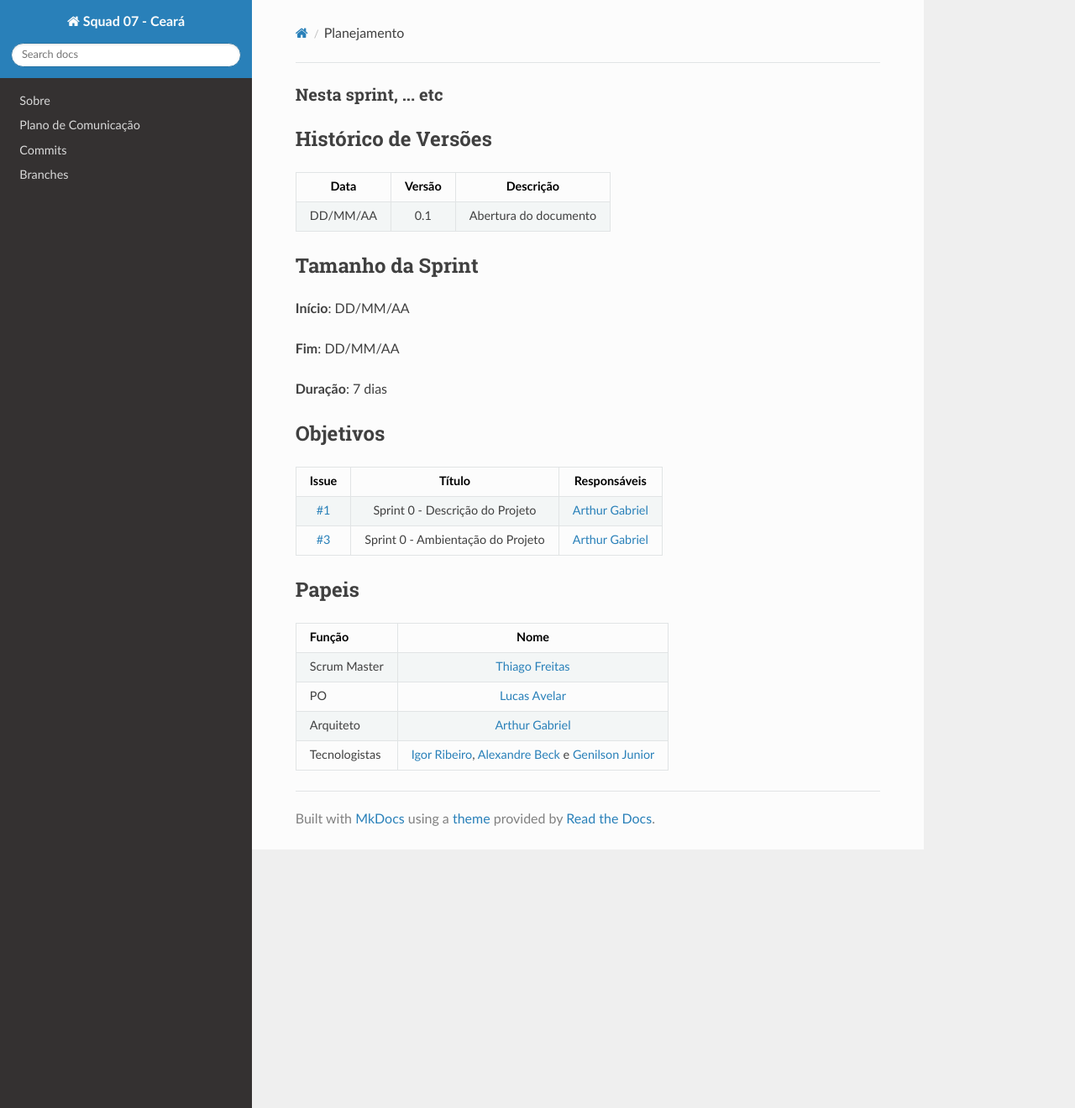
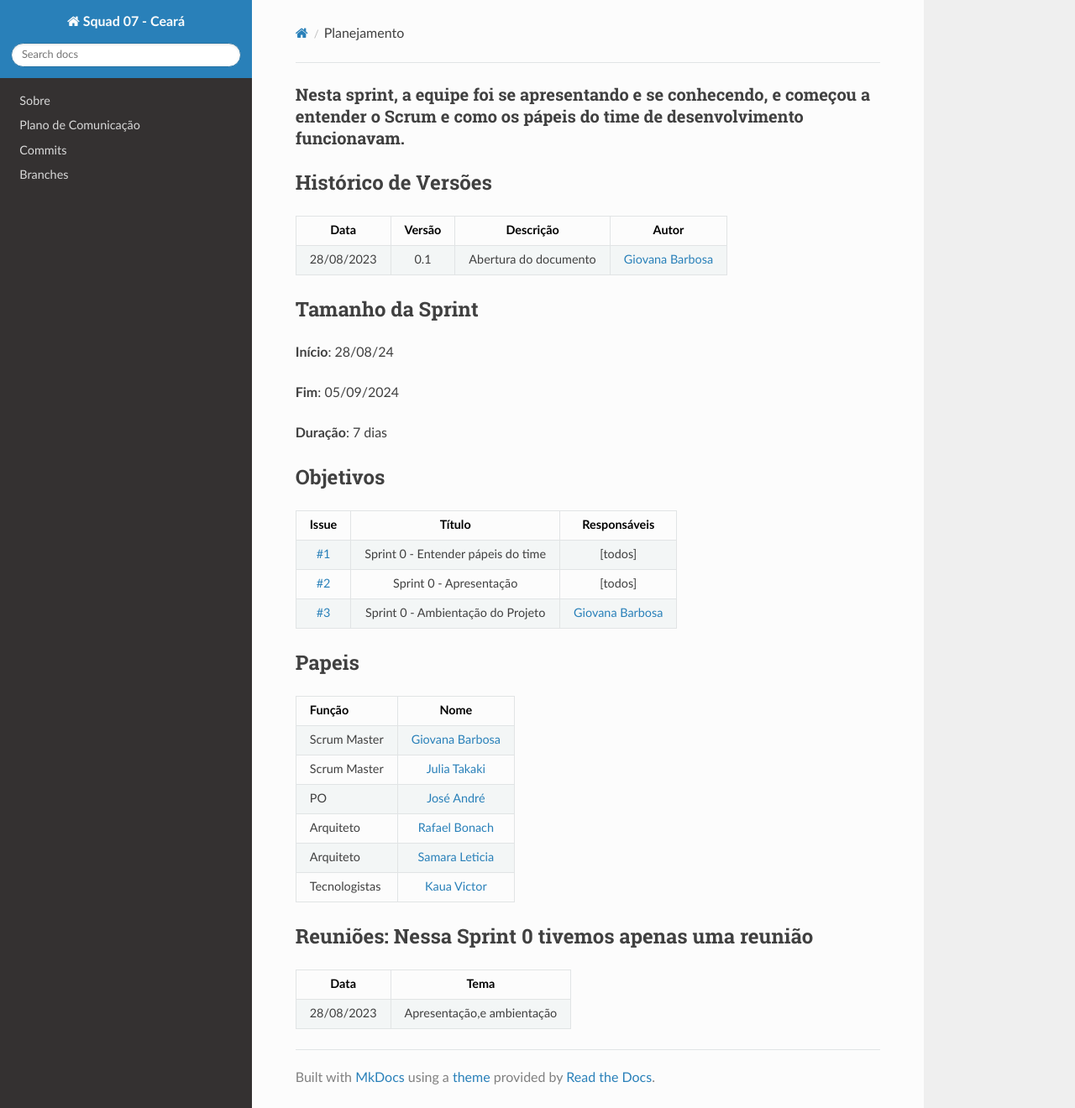
Before and after one commit to unb-mds/2023-2-Squad07, an MkDocs documentation site: the page built from docs/sprints/sprint00/planejamento.md, in a window 1280 px wide and 1320 px high. Shown: the whole window at 84% size. Built offline with MkDocs 1.6.1, drawn with Linux system fonts in a browser that asks for light colours; nearby versions of some CDN libraries.

Commit message:
Sprint0-planejamento

```diff
--- a/docs/sprints/sprint00/planejamento.md
+++ b/docs/sprints/sprint00/planejamento.md
@@ -1,18 +1,18 @@
-### Nesta sprint, ... etc
+### Nesta sprint, a equipe foi se apresentando e se conhecendo, e começou a entender o Scrum e como os pápeis do time de desenvolvimento funcionavam.
 
 #
 
 ## Histórico de Versões
 
-|    Data    | Versão |       Descrição       |
-| :--------: | :----: | :-------------------: |
-| DD/MM/AA |  0.1   | Abertura do documento |
+| Data       | Versão | Descrição                                 | Autor             |
+| :--------: | :----: | :--------------------:                    | :---------------: |
+| 28/08/2023 |  0.1   | Abertura do documento                     | [Giovana Barbosa ](https://github.com/gio221) |
 
 ## Tamanho da Sprint
 
-**Início**: DD/MM/AA
+**Início**: 28/08/24
 
-**Fim**: DD/MM/AA
+**Fim**: 05/09/2024
 
 **Duração**: 7 dias
 
@@ -20,14 +20,23 @@
 
 |                            Issue                             |              Título               |                    Responsáveis                     |
 | :----------------------------------------------------------: | :-------------------------------: | :-------------------------------------------------: |
-| [#1](https://github.com/fga-eps-mds/2023.1-GuiaUnB/issues/1) |  Sprint 0 - Descrição do Projeto  | [Arthur Gabriel](https://github.com/ArthurGabrieel) |
-| [#3](https://github.com/fga-eps-mds/2023.1-GuiaUnB/issues/3) | Sprint 0 - Ambientação do Projeto | [Arthur Gabriel](https://github.com/ArthurGabrieel) |
+| [#1](https://github.com/unb-mds/2023-2-Squad07/issues/2) |  Sprint 0 - Entender pápeis do time  | [todos] |
+| [#2](https://github.com/unb-mds/2023-2-Squad07/issues/1) | Sprint 0 - Apresentação | [todos] |
+| [#3](https://github.com/unb-mds/2023-2-Squad07/issues/22) | Sprint 0 - Ambientação do Projeto |  [Giovana Barbosa ](https://github.com/gio221) |
 
 ## Papeis
 
 | Função        |                                                                           Nome                                                                            |
 | ------------- | :-------------------------------------------------------------------------------------------------------------------------------------------------------: |
-| Scrum Master  |                                                    [Thiago Freitas](https://github.com/thiagorfreitas)                                                    |
-| PO            |                                                    [Lucas Avelar](https://github.com/LucasAvelar2711)                                                     |
-| Arquiteto     |                                                    [Arthur Gabriel](https://github.com/ArthurGabrieel)                                                    |
-| Tecnologistas | [Igor Ribeiro](https://github.com/igor-ribeir0), [Alexandre Beck](https://github.com/zzzBECK) e [Genilson Junior](https://github.com/GenilsonJrs) |
+| Scrum Master  |                                                    [Giovana Barbosa ](https://github.com/gio221)                                                    |
+| Scrum Master  |                                                    [Julia Takaki](https://github.com/juliatakaki)                                                    |
+| PO            |                                                    [José André](https://github.com/joseandre25)                                                     |
+| Arquiteto     |                                                    [Rafael Bonach](https://github.com/RafaBonach)                                                    |
+| Arquiteto     |                                                    [Samara Leticia](https://github.com/samarawwleticia)                                                    |
+| Tecnologistas | [Kaua Victor](https://github.com/Kauanviictor) |
+
+## Reuniões: Nessa Sprint 0 tivemos apenas uma reunião
+
+| Data       | Tema
+| :---------:| :--------------------------:
+| 28/08/2023 | Apresentação,e ambientação
```
